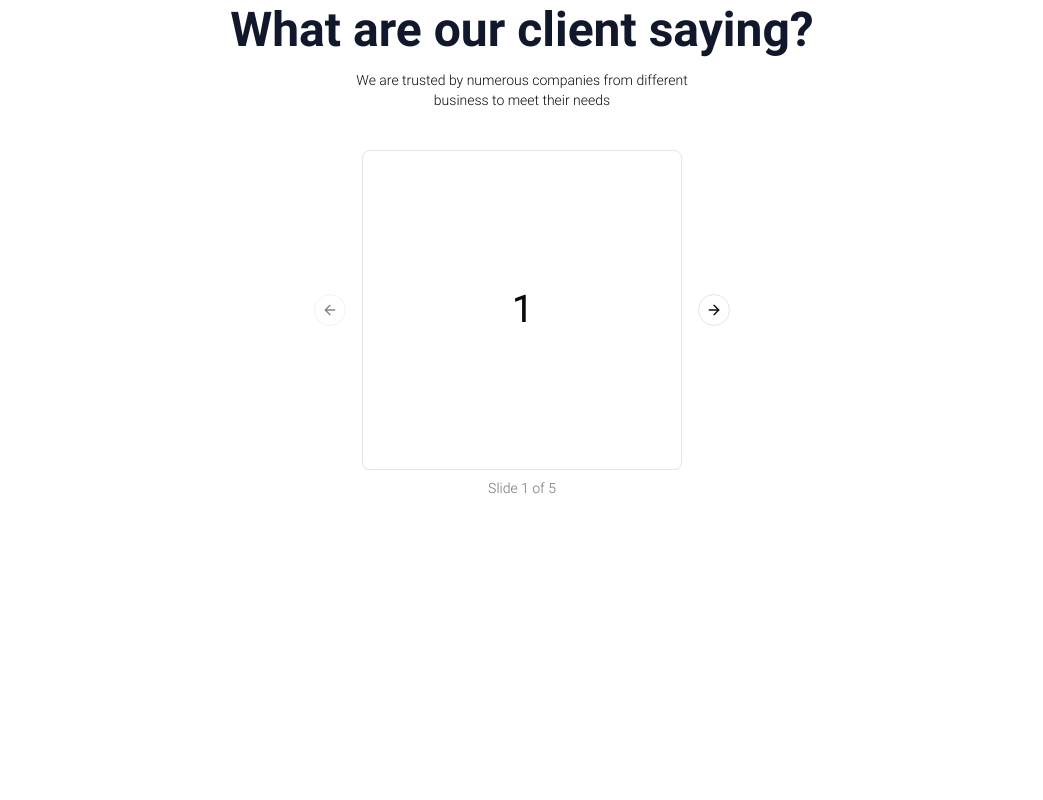
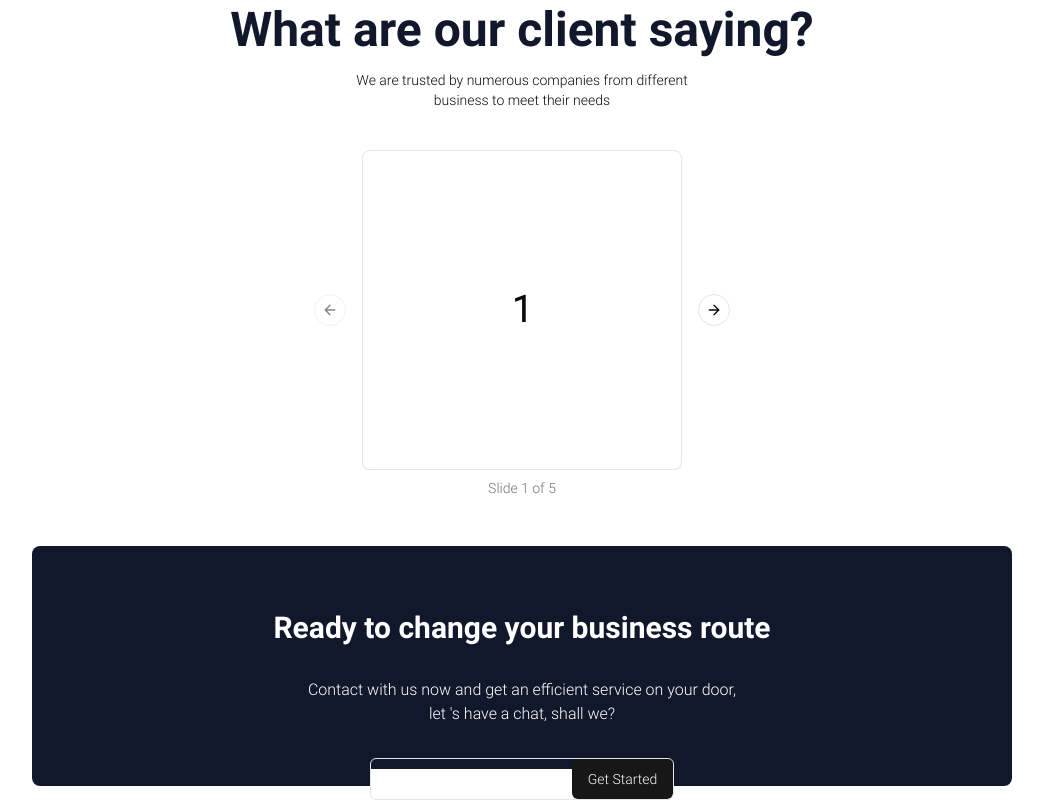
Before and after one commit to AdeDesmond/flecon, a Next.js app: page / in a window 1280 px wide. Shown: the part 2906-3706 px from the top of the page, without its empty margins (118-1161 px from the left). Before the commit the page ends 3412 px from the top, so only its background shows below. Built offline with nearby package versions, Linux system fonts and the light colour scheme.

Commit message:
Feat:Added subscribe section

```diff
--- a/app/(platform)/_components/mentors-team.tsx
+++ b/app/(platform)/_components/mentors-team.tsx
@@ -1,5 +1,6 @@
 import { ShowBusinessCarousel } from "@/components/show-business-carousel";
 import { ShowClients } from "@/components/show-client";
+import { Subscribe } from "@/components/subscribe";
 import { cn } from "@/lib/utils";
 import localfont from "next/font/local";
 
@@ -29,7 +30,7 @@ export const MentorTeam = () => {
   return (
     <div
       className={cn(
-        "bg-[#FFFFFF] 2xl:h-[70vh] lg:h-[80vh]  p-[6rem] 2xl:px-[32rem]"
+        "bg-[#FFFFFF] 2xl:h-[100vh] lg:h-[100vh]  p-[6rem] 2xl:px-[32rem]"
       )}
     >
       <h2 className={cn(hFont.className, " mb-16 text-4xl text-[#12182B]")}>
@@ -49,6 +50,7 @@ export const MentorTeam = () => {
         meet their needs
       </p>
       <ShowClients />
+      <Subscribe />
     </div>
   );
 };
--- /dev/null
+++ b/components/subscribe.tsx
@@ -0,0 +1,32 @@
+import { cn } from "@/lib/utils";
+import localfont from "next/font/local";
+import { Button } from "./ui/button";
+
+const hFont = localfont({
+  src: "../public/fonts/Roboto-Bold.ttf",
+});
+
+export const Subscribe = () => {
+  return (
+    <div className="w-[90%] h-[30vh] rounded-lg bg-[#12182B] mx-auto mt-10 p-[4rem] ">
+      <h2
+        className={cn(hFont.className, "text-3xl text-white text-center mb-8")}
+      >
+        Ready to change your business route
+      </h2>
+      <p className="text-white text-center mb-8">
+        Contact with us now and get an efficient service on your door,
+        <br /> let &apos;s have a chat, shall we?
+      </p>
+      <div className="border overflow-hidden w-fit rounded-md mx-auto">
+        <input
+          type="text"
+          name="email"
+          id="email"
+          className="outline-none h-full"
+        />
+        <Button className="">Get Started</Button>
+      </div>
+    </div>
+  );
+};
```
